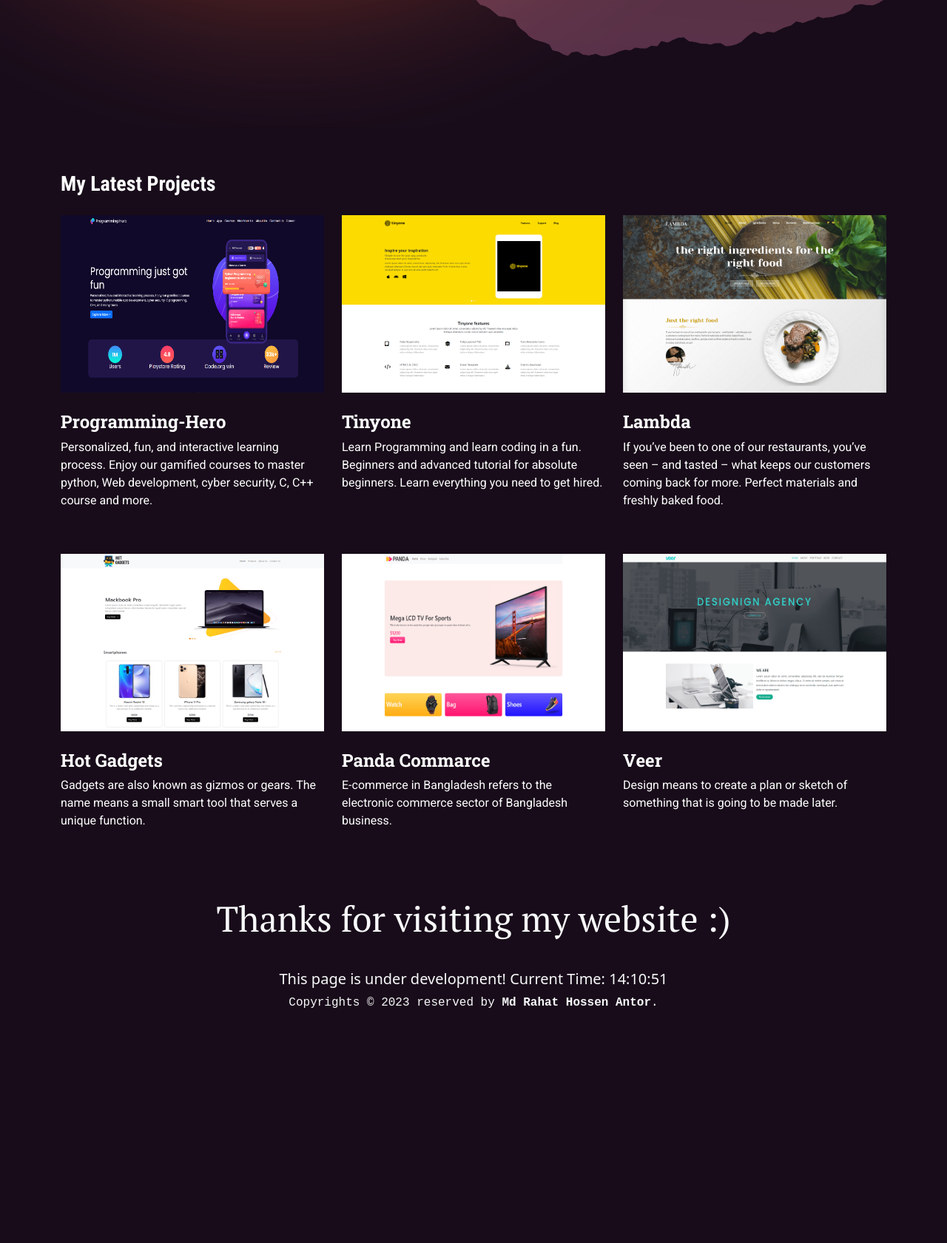
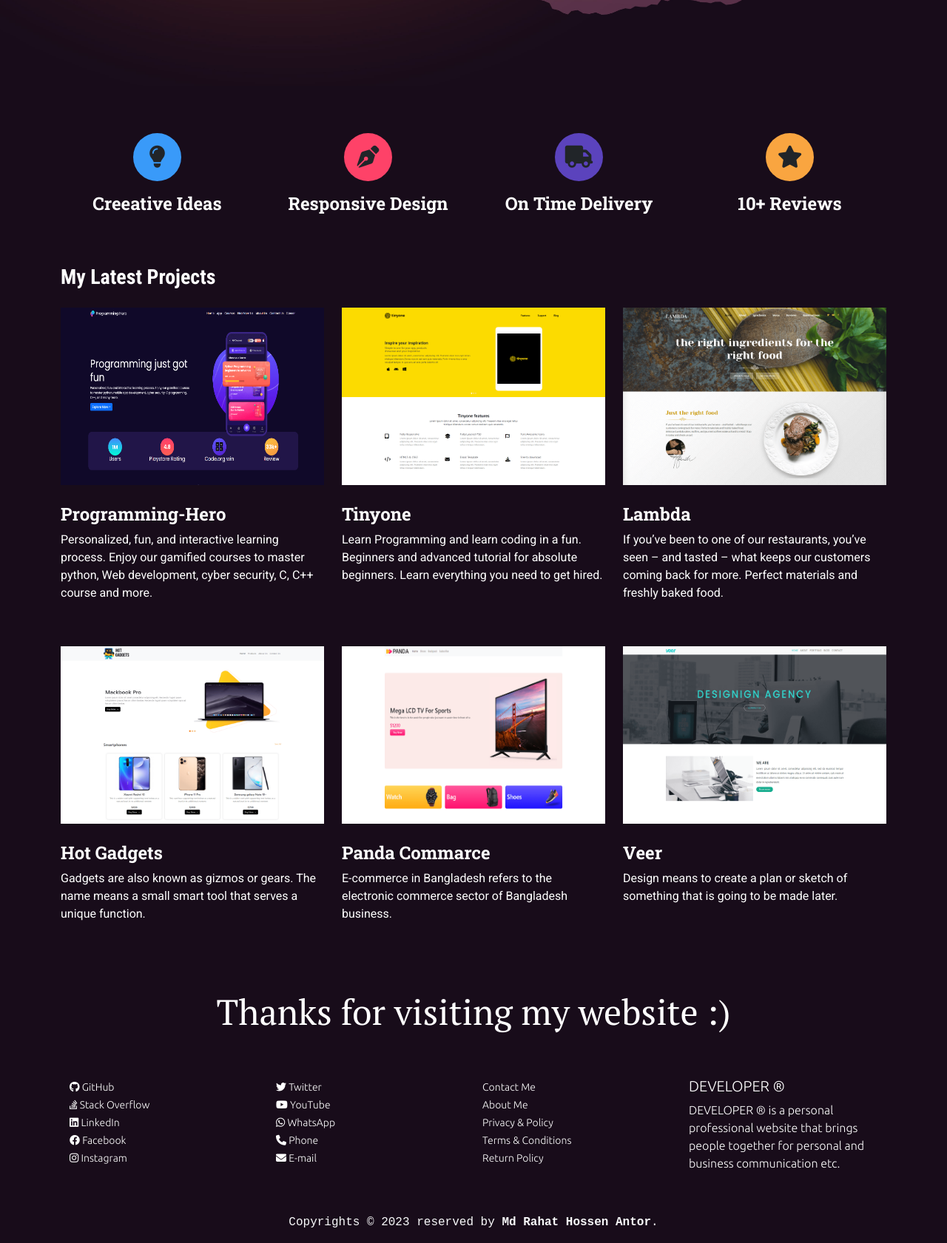
Before and after one commit to mdrahathossenantor/mrha.com, a plain HTML site: page index.html in a window 1280 px wide. Shown: the part 409-2090 px from the top of the page at 74% size. Before the commit the page ends 1793 px from the top, so only its background shows below. Drawn offline with nearby package versions, Linux system fonts and the light colour scheme; a web font is replaced by a local one.

Commit message:
version rain forest 3.0

```diff
--- a/css/style.css
+++ b/css/style.css
@@ -1,4 +1,5 @@
 @import url('https://fonts.googleapis.com/css2?family=Chivo+Mono&family=Nanum+Gothic&family=PT+Serif&display=swap');
+@import url('https://fonts.googleapis.com/css2?family=Ubuntu:wght@300&display=swap');
 
 *{
     margin: 0;
@@ -10,6 +11,12 @@ a{
 }
 
 /* Navigation */
+.sticky-top{
+    position: fixed;
+    top: 0;
+    left: 0;
+    right: 0;
+}
 .navbar-brand{
     font-size: 1.6rem;
     font-family: 'Roboto Condensed', sans-serif;
@@ -42,7 +49,7 @@ a{
     background-size: cover;
 }
 .banner_txt{
-    padding: 175px 0;
+    padding: 230px 0 160px 0;
     text-align: center;
 }
 .banner_txt h1{
@@ -69,6 +76,43 @@ a{
     background-color: #FC5B49;
     border: 1px solid #FC5B49;
     transition: all linear 0.3s;
+}
+
+/* Features */
+.features_content{
+    margin-top: 4rem;
+    text-align: center;
+}
+.features_icon{
+    display: flex;
+    align-items: center;
+    justify-content: center;
+}
+.features_icon p{
+    font-size: 30px;
+    height: 65px;
+    width: 65px;
+    border-radius: 50%;
+    display: flex;
+    align-items: center;
+    justify-content: center;
+}
+.features_icon.first-icon p{
+    background-color: #399AF9;
+}
+.features_icon.second-icon p{
+    background-color: #FE4268;
+}
+.features_icon.third-icon p{
+    background-color: #5b43bd;
+}
+.features_icon.fourth-icon p{
+    background-color: #F9A540;
+}
+.features_text h4{
+    color: white;
+    font-family: 'Roboto Slab', serif;
+    font-weight: 700;
 }
 
 /* Projects */
@@ -126,10 +170,24 @@ footer{
     color: white;
     background-color: #180C1A;
 }
-.footer-content h4{
+footer .welcome{
     font-size: 3rem;
     font-family: 'PT Serif', serif;
     margin: 2rem 0 2.5rem 0;
+}
+.footer-links{
+    margin: 60px 0 40px 0;
+    font-family: 'Ubuntu', sans-serif;
+}
+.footer_list ul{
+    padding: 0;
+}
+.footer_list ul li{
+    list-style-type: none;
+}
+.footer_list ul li a{
+    color: white;
+    font-size: 14px;
 }
 .footer-content p{
     font-family: 'Chivo Mono', monospace;
@@ -145,10 +203,9 @@ footer{
     .active{
         padding-top: 12px;
     }
-
     /* Banner */
     .banner_txt {
-        padding: 60px 0;
+        padding: 150px 0 3.5rem 0;
         text-align: left;
     }
     .banner_txt h4{
@@ -166,11 +223,21 @@ footer{
         background-color: #3f8dbf;
         border: #3f8dbf;
     }
+    .features_text p {
+        margin-bottom: 0;
+    }
     .demo_img img{
         height: 225px;
     }
-    .footer-content h4{
-        font-size: 2rem;
+    footer .welcome {
+        font-size: 30px;
+        margin: 1.5rem 0 2rem 0;
+    }
+    .hidden-lists{
+        display: none;
+    }
+    .about-dev{
+        display: none;
     }
 }
 
@@ -185,7 +252,7 @@ footer{
     }
     /* Banner */
     .banner_txt {
-        padding: 80px 0;
+        padding: 145px 0 80px 0;
         text-align: left;
     }
     .banner_txt a {
@@ -215,24 +282,42 @@ footer{
     .active{
         padding-top: 15px;
     }
+    .banner_txt {
+        padding: 185px 0 70px 0;
+    }
+    .hidden-icon{
+        display: none;
+    }
+    .demo_img img{
+        height: 245px;
+    }
+    .hidden-lists{
+        display: none;
+    }
     .footer-content h4{
         font-size: 2.5rem;
         margin: 1rem 0 2.5rem 0;
-    }
-    .demo_img img{
-        height: 245px;
     }
 }
 
 /* // Large devices (desktops, 992px and up) */
 @media (min-width: 992px) and (max-width: 1199px){
+    .banner_txt {
+        padding: 230px 0 80px 0;
+    }
     .demo_img img{
         height: 230px;
+    }
+    .hidden-lists{
+        display: none;
     }
 }
 
 /* // X-Large devices (large desktops, 1200px and up) */
 @media (min-width: 1200px) and (max-width: 1399px){
+    .banner_txt {
+        padding: 230px 0 120px 0;
+    }
     .demo_img img{
         height: 240px;
     }
--- a/index.html
+++ b/index.html
@@ -1,6 +1,5 @@
 <!DOCTYPE html>
 <html lang="en-US">
-
 <head>
   <meta charset="UTF-8">
   <meta http-equiv="X-UA-Compatible" content="IE=edge">
@@ -10,15 +9,20 @@
   <link rel="shortcut icon" href="./images/logo.png" type="image/x-icon">
 
   <!-- Font-Awesome -->
-  <link rel="stylesheet" href="https://cdnjs.cloudflare.com/ajax/libs/font-awesome/6.4.0/css/all.min.css" integrity="sha512-iecdLmaskl7CVkqkXNQ/ZH/XLlvWZOJyj7Yy7tcenmpD1ypASozpmT/E0iPtmFIB46ZmdtAc9eNBvH0H/ZpiBw==" crossorigin="anonymous" referrerpolicy="no-referrer" />
+  <link rel="stylesheet" href="https://cdnjs.cloudflare.com/ajax/libs/font-awesome/6.4.0/css/all.min.css"
+    integrity="sha512-iecdLmaskl7CVkqkXNQ/ZH/XLlvWZOJyj7Yy7tcenmpD1ypASozpmT/E0iPtmFIB46ZmdtAc9eNBvH0H/ZpiBw=="
+    crossorigin="anonymous" referrerpolicy="no-referrer" />
 
   <!-- Google Fonts -->
   <link rel="preconnect" href="https://fonts.googleapis.com" />
   <link rel="preconnect" href="https://fonts.gstatic.com" crossorigin />
-  <link href="https://fonts.googleapis.com/css2?family=Roboto+Condensed:wght@400;700&family=Roboto+Slab:wght@400;700&family=Roboto:wght@400;700&display=swap" rel="stylesheet" />
+  <link
+    href="https://fonts.googleapis.com/css2?family=Roboto+Condensed:wght@400;700&family=Roboto+Slab:wght@400;700&family=Roboto:wght@400;700&display=swap"
+    rel="stylesheet" />
 
   <!-- Styles -->
-  <link href="https://cdn.jsdelivr.net/npm/bootstrap@5.3.0-alpha3/dist/css/bootstrap.min.css" rel="stylesheet" integrity="sha384-KK94CHFLLe+nY2dmCWGMq91rCGa5gtU4mk92HdvYe+M/SXH301p5ILy+dN9+nJOZ" crossorigin="anonymous">
+  <link href="https://cdn.jsdelivr.net/npm/bootstrap@5.3.0-alpha3/dist/css/bootstrap.min.css" rel="stylesheet"
+    integrity="sha384-KK94CHFLLe+nY2dmCWGMq91rCGa5gtU4mk92HdvYe+M/SXH301p5ILy+dN9+nJOZ" crossorigin="anonymous">
   <link rel="stylesheet" href="./css/style.css">
 </head>
 
@@ -58,7 +62,6 @@
   </header>
 
   <main>
-
     <!-- Banner -->
     <section id="banner">
       <div class="container">
@@ -70,6 +73,55 @@
               <a href="#">SEE PORTFOLIO</a>
             </div>
           </div>
+        </div>
+      </div>
+    </section>
+
+    <!-- Features -->
+    <section id="feature">
+      <div class="container">
+        <div class="row">
+          <div class="col-xxl-3 col-xl-3 col-lg-3 col-md-4 col-sm-6">
+            <div class="features_content">
+              <div class="features_icon first-icon">
+                <p><i class="fa-solid fa-lightbulb"></i></p>
+              </div>
+              <div class="features_text">
+                <h4>Creeative Ideas</h4>
+              </div>
+            </div>
+          </div>
+          <div class="col-xxl-3 col-xl-3 col-lg-3 col-md-4 col-sm-6">
+            <div class="features_content">
+              <div class="features_icon second-icon">
+                <p><i class="fa-solid fa-pen-nib"></i></p>
+              </div>
+              <div class="features_text">
+                <h4>Responsive Design</h4>
+              </div>
+            </div>
+          </div>
+          <div class="col-xxl-3 col-xl-3 col-lg-3 col-sm-6 hidden-icon">
+            <div class="features_content">
+              <div class="features_icon third-icon">
+                <p><i class="fa-solid fa-truck"></i></p>
+              </div>
+              <div class="features_text">
+                <h4>On Time Delivery</h4>
+              </div>
+            </div>
+          </div>
+          <div class="col-xxl-3 col-xl-3 col-lg-3 col-md-4 col-sm-6">
+            <div class="features_content">
+              <div class="features_icon fourth-icon">
+                <p><i class="fa-solid fa-star"></i></p>
+              </div>
+              <div class="features_text">
+                <h4>10+ Reviews</h4>
+              </div>
+            </div>
+          </div>
+          <!-- <div class="features_l_border"></div> -->
         </div>
       </div>
     </section>
@@ -100,7 +152,8 @@
             <div class="demo_img_content">
               <h4>Programming-Hero</h4>
               <p>
-                Personalized, fun, and interactive learning process. Enjoy our gamified courses to master python, Web development, cyber security, C, C++ course and more.
+                Personalized, fun, and interactive learning process. Enjoy our gamified courses to master python, Web
+                development, cyber security, C, C++ course and more.
               </p>
             </div>
           </div>
@@ -119,7 +172,8 @@
             <div class="demo_img_content">
               <h4>Tinyone</h4>
               <p>
-                Learn Programming and learn coding in a fun. Beginners and advanced tutorial for absolute beginners. Learn everything you need to get hired.
+                Learn Programming and learn coding in a fun. Beginners and advanced tutorial for absolute beginners.
+                Learn everything you need to get hired.
               </p>
             </div>
           </div>
@@ -138,7 +192,8 @@
             <div class="demo_img_content">
               <h4>Lambda</h4>
               <p>
-                If you’ve been to one of our restaurants, you’ve seen – and tasted – what keeps our customers coming back for more. Perfect materials and freshly baked food.
+                If you’ve been to one of our restaurants, you’ve seen – and tasted – what keeps our customers coming
+                back for more. Perfect materials and freshly baked food.
               </p>
             </div>
           </div>
@@ -158,7 +213,8 @@
             <div class="demo_img_content">
               <h4>Hot Gadgets</h4>
               <p>
-                Gadgets are also known as gizmos or gears. The name means a small smart tool that serves a unique function.
+                Gadgets are also known as gizmos or gears. The name means a small smart tool that serves a unique
+                function.
               </p>
             </div>
           </div>
@@ -206,12 +262,54 @@
   </main>
 
   <footer>
+
+    <h4 class="text-center welcome">Thanks for visiting my website :)</h4>
+
     <div class="container">
+      <div class="row footer-links">
+        <div class="col-xxl-3 col-xl-3 col-lg-3 col-md-3 col-sm-4 col-6">
+          <div class="footer_list">
+            <ul>
+              <li><a target="_blank" href="https://github.com/mdrahathossenantor"><i class="fa-brands fa-github"></i> GitHub</a></li>
+              <li><a target="_blank" href="https://stackoverflow.com/users/20984782/md-rahat-hossen-antor"><i class="fa-brands fa-stack-overflow"></i> Stack Overflow</a></li>
+              <li><a target="_blank" href="https://www.linkedin.com/in/md-rahat-hossen-antor-534403254/"><i class="fa-brands fa-linkedin"></i> LinkedIn</a></li>
+              <li><a target="_blank" href="https://www.facebook.com/profile.php?id=100086382246424"><i class="fa-brands fa-facebook"></i> Facebook</a></li>
+              <li><a target="_blank" href="https://www.instagram.com/mdrahathossenantor/"><i class="fa-brands fa-instagram"></i> Instagram</a></li>
+            </ul>
+          </div>
+        </div>
+        <div class="col-xxl-3 col-xl-3 col-lg-3 col-md-3 col-sm-4 col-6">
+          <div class="footer_list">
+            <ul>
+              <li><a target="_blank" href="https://twitter.com/MdRahatHossen_"><i class="fa-brands fa-twitter"></i> Twitter</a></li>
+              <li><a target="_blank" href="https://www.youtube.com/channel/UCsceYYXWcfQUk6GMNqEZSdA"><i class="fa-brands fa-youtube"></i> YouTube</a></li>
+              <li><a target="_blank" href="https://api.whatsapp.com/send/?phone=%2B8801776655689&text&type=phone_number&app_absent=0"><i class="fa-brands fa-whatsapp"></i> WhatsApp</a></li>
+              <li><a target="_parent" href="tel:+8801776655689"><i class="fa-solid fa-phone"></i> Phone</a></li>
+              <li><a href="mailto:md.rahathossenantor@gmail.com"><i class="fa-solid fa-envelope"></i> E-mail</a></li>
+            </ul>
+          </div>
+        </div>
+        <div class="col-xxl-3 col-xl-3 hidden-lists col-sm-4">
+          <div class="footer_list">
+            <ul>
+              <li><a href="#">Contact Me</a></li>
+              <li><a href="#">About Me</a></li>
+              <li><a href="#">Privacy & Policy</a></li>
+              <li><a href="#">Terms & Conditions</a></li>
+              <li><a href="#">Return Policy</a></li>
+            </ul>
+          </div>
+        </div>
+        <div class="col-xxl-3 col-xl-3 col-lg-6 col-md-6 col-sm-12 about-dev">
+          <h5>DEVELOPER &#174;</h5>
+          <p>DEVELOPER &#174; is a personal professional website that brings people together for personal and business communication etc.</p>
+        </div>
+      </div>
+
       <div class="row">
         <div class="col-xxl-12">
           <div class="footer-content text-center text-light">
-            <h4>Thanks for visiting my website :)</h4>
-            <h5>This page is under development! Current Time: <span id="time"></span></h5>
+            <!-- <h5>This page is under development! Current Time: <span id="time"></span></h5> -->
             <p>Copyrights &copy; 2023 reserved by <strong>Md Rahat Hossen Antor</strong>.</p>
           </div>
         </div>
@@ -219,14 +317,15 @@
     </div>
   </footer>
 
-  <!-- JavaScript -->
+  <!-- JavaScripts -->
   <script src="https://cdn.jsdelivr.net/npm/bootstrap@5.3.0-alpha3/dist/js/bootstrap.bundle.min.js" integrity="sha384-ENjdO4Dr2bkBIFxQpeoTz1HIcje39Wm4jDKdf19U8gI4ddQ3GYNS7NTKfAdVQSZe" crossorigin="anonymous"></script>
   <script src="./js/script.js"></script>
 </body>
 </html>
 
 <!-- version 1.0 (09:08 PM, 14-04-2023) -->
-<!-- version 2.0 (10:41 PM, 20-05-2023) -->
+<!-- version mountain 2.0 (10:41 PM, 20-05-2023) -->
+<!-- version rain forest 3.0 (08:08 PM, 24-05-2023) -->
 
 <!-- <div class="banner-text">
   <p>I'm a passionate Frontend focused Web Developer with 1 year (2022 - present) of learning experience.
@@ -247,14 +346,3 @@
     <em><a class="nav-link"
         href="mailto:md.rahathossenantor@gmail.com">md.rahathossenantor@gmail.com</a></em></p>
 </div> -->
-
-<!-- <a class="nav-link" href="mailto:md.rahathossenantor@gmail.com"><i class="fa-solid fa-envelope"></i></a>
-<a class="nav-link" target="_parent" href="tel:+8801776655689"><i class="fa-solid fa-phone"></i></a>
-<a class="nav-link" target="_blank" href="https://api.whatsapp.com/send/?phone=%2B8801776655689&text&type=phone_number&app_absent=0"><i class="fa-brands fa-whatsapp"></i></a>
-<a class="nav-link" target="_blank" href="https://www.youtube.com/channel/UCsceYYXWcfQUk6GMNqEZSdA"><i class="fa-brands fa-youtube"></i></a>
-<a class="nav-link" target="_blank" href="https://twitter.com/MdRahatHossen_"><i class="fa-brands fa-twitter"></i></a>
-<a class="nav-link" target="_blank" href="https://www.instagram.com/mdrahathossenantor/"><i class="fa-brands fa-instagram"></i></a>
-<a class="nav-link" target="_blank" href="https://www.facebook.com/profile.php?id=100086382246424"><i class="fa-brands fa-facebook"></i></a>
-<a class="nav-link" target="_blank" href="https://www.linkedin.com/in/md-rahat-hossen-antor-534403254/"><i class="fa-brands fa-linkedin"></i></a>
-<a class="nav-link" target="_blank" href="https://stackoverflow.com/users/20984782/md-rahat-hossen-antor"><i class="fa-brands fa-stack-overflow"></i></a>
-<a class="nav-link" target="_blank" href="https://github.com/mdrahathossenantor"><i class="fa-brands fa-github"></i></a> -->
```
Also changed, not shown: js/script.js (+3 -6 lines).
